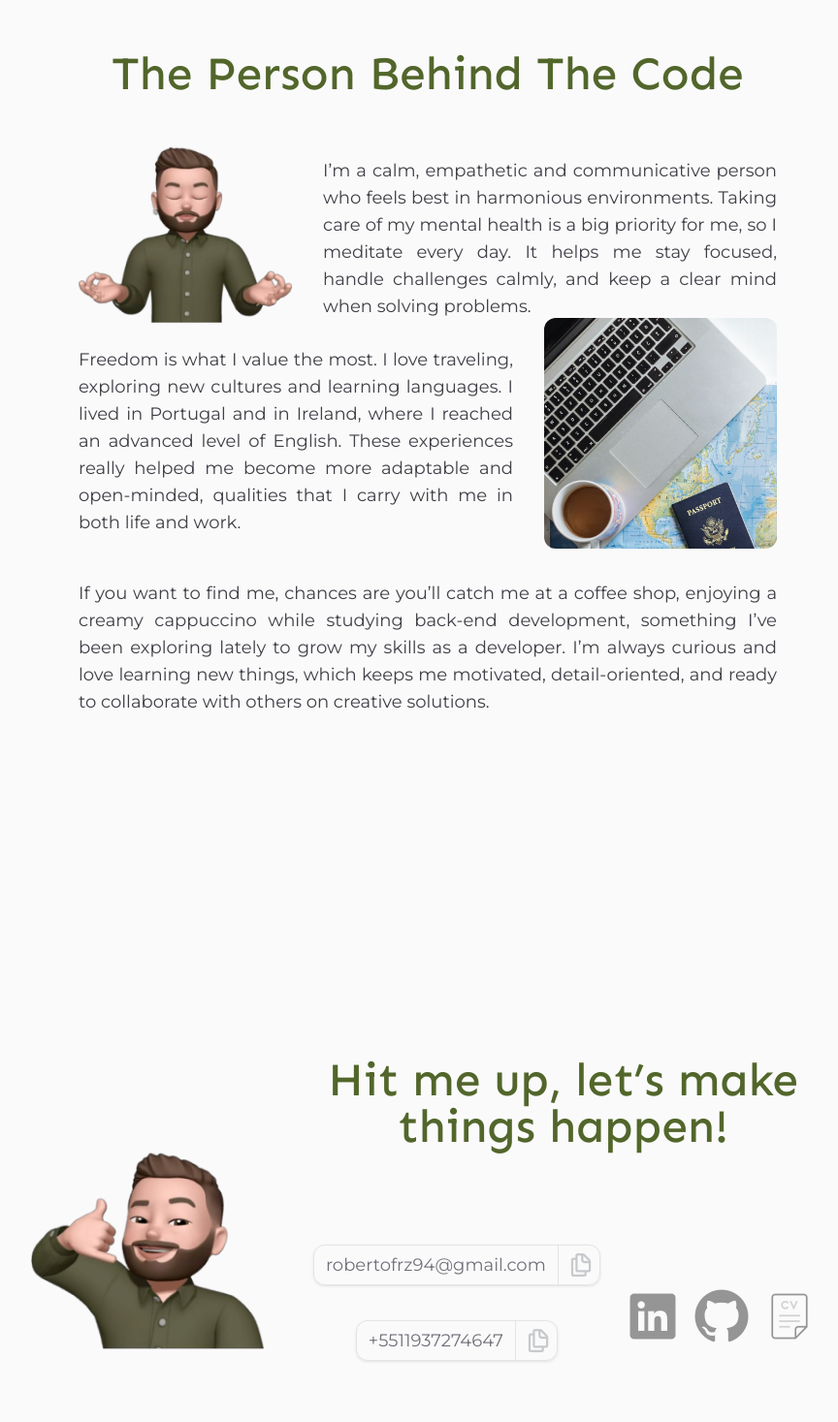
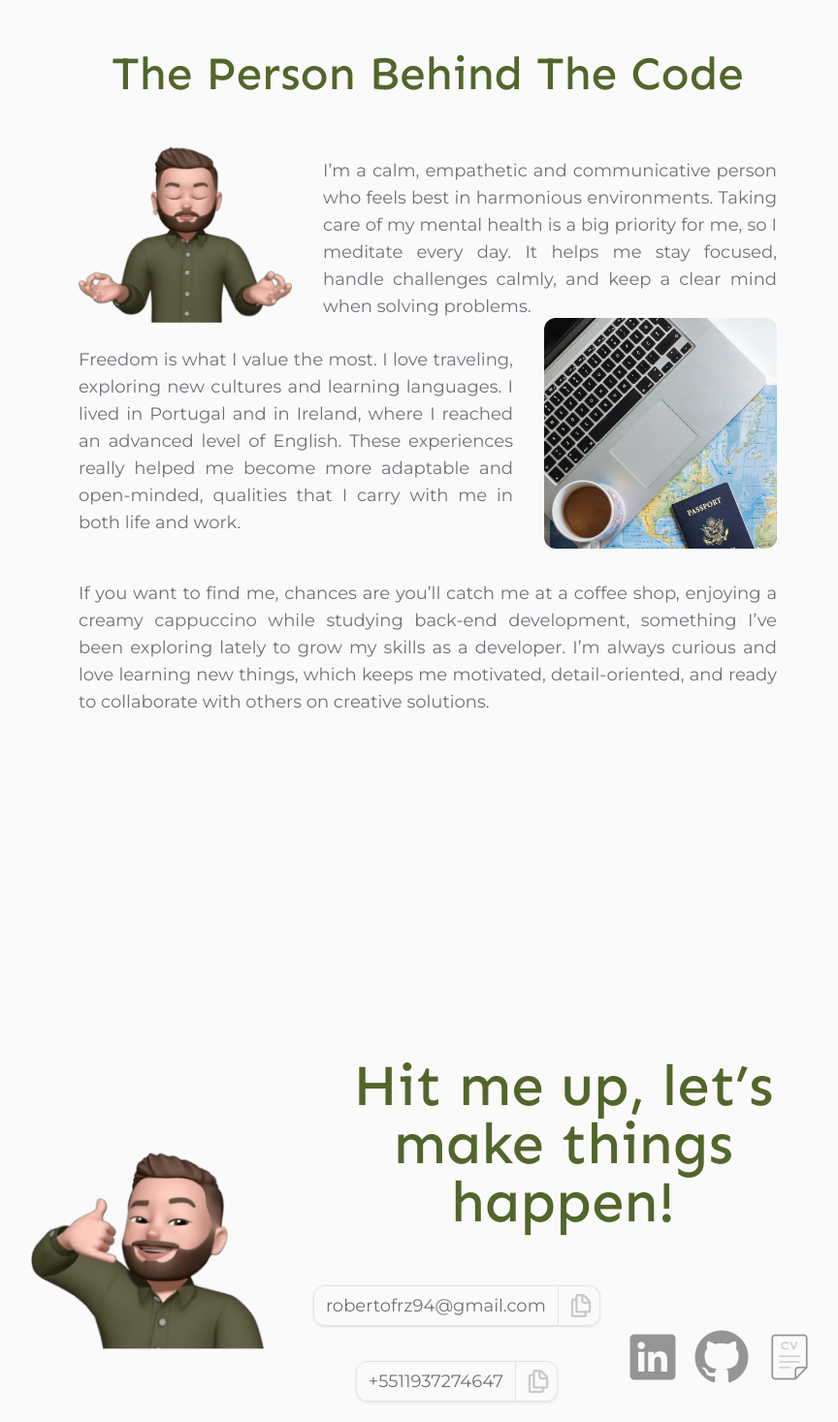
Before and after one commit to robertofrz/roberto-portfolio, a React (Vite) app: page / in a window 1280 px wide. Shown: the part 3921-5388 px from the top of the page at 97% size, without its empty margins (199-1063 px from the left). Built offline with nearby package versions, Linux system fonts and the light colour scheme.

Commit message:
styling changes

```diff
--- a/index.html
+++ b/index.html
@@ -4,7 +4,7 @@
     <meta charset="UTF-8" />
     <link rel="icon" type="image/png" href="/icons/favicon.png" />
     <meta name="viewport" content="width=device-width, initial-scale=1.0" />
-    <title>Roberto Ferraz Portfolio</title>
+    <title>Roberto Ferraz | Frontend Developer</title>
     <script>
       document.documentElement.classList.toggle(
         "dark",
--- a/src/components/AboutMe.tsx
+++ b/src/components/AboutMe.tsx
@@ -16,12 +16,12 @@ function AboutMe(): React.JSX.Element {
             alt="meditating memoji"
             className="w-55 -mb-4 -mt-6"
           />
-          <p className="font-Montserrat text-lg text-zinc-700 dark:text-zinc-400 text-justify">
+          <p className="font-Montserrat text-lg text-zinc-500 text-justify">
             {t("personal1")}
           </p>
         </div>
         <div className="flex justify-center flex-col sm:flex-row mb-8 items-center gap-8">
-          <p className="order-2 sm:order-1 font-Montserrat text-lg text-zinc-700 dark:text-zinc-400 text-justify mt-4">
+          <p className="order-2 sm:order-1 font-Montserrat text-lg text-zinc-500 text-justify mt-4">
             {t("personal2")}
           </p>
           <img
@@ -30,7 +30,7 @@ function AboutMe(): React.JSX.Element {
             className="w-60 rounded-xl order-1 sm:order-2"
           />
         </div>
-        <p className="font-Montserrat text-lg text-zinc-700 dark:text-zinc-400 text-justify">
+        <p className="font-Montserrat text-lg text-zinc-500 text-justify">
           {t("personal3")}
         </p>
       </div>
--- a/src/components/Contact.tsx
+++ b/src/components/Contact.tsx
@@ -29,7 +29,7 @@ function Contact(): React.JSX.Element {
         className="w-60"
       />
       <div className="flex flex-col items-center gap-10 h-[50%] w-[60%] ">
-        <h2 className="text-4xl sm:text-5xl w-[80vw] sm:w-full my-green font-medium font-Sen">
+        <h2 className="text-[2.625rem] sm:text-6xl w-[90vw] sm:w-full my-green font-medium font-Sen">
           {t("call")}
         </h2>
         <div className="flex flex-col sm:flex-row justify-evenly items-center gap-2 w-full h-[80%]   ">
--- a/src/components/Timeline.tsx
+++ b/src/components/Timeline.tsx
@@ -38,7 +38,7 @@ function Timeline(): React.JSX.Element {
         </div>
 
         <div className="rounded-b-xl  dark:bg-zinc-900 p-4 bg-zinc-200 mb-4 shadow-lg">
-          <p className="font-Montserrat text-lg text-zinc-600 dark:text-zinc-400 dark:bg-zinc-800 dark:border-zinc-700 bg-zinc-100 text-justify p-4 border-zinc-300 border-2 rounded-b-xl">
+          <p className="font-Montserrat text-lg text-zinc-600 dark:text-zinc-400 dark:bg-zinc-800 dark:border-zinc-700 bg-zinc-50 text-justify p-4 border-zinc-300 border-2 rounded-b-xl">
             {t(selectedTech)}
           </p>
         </div>
```
